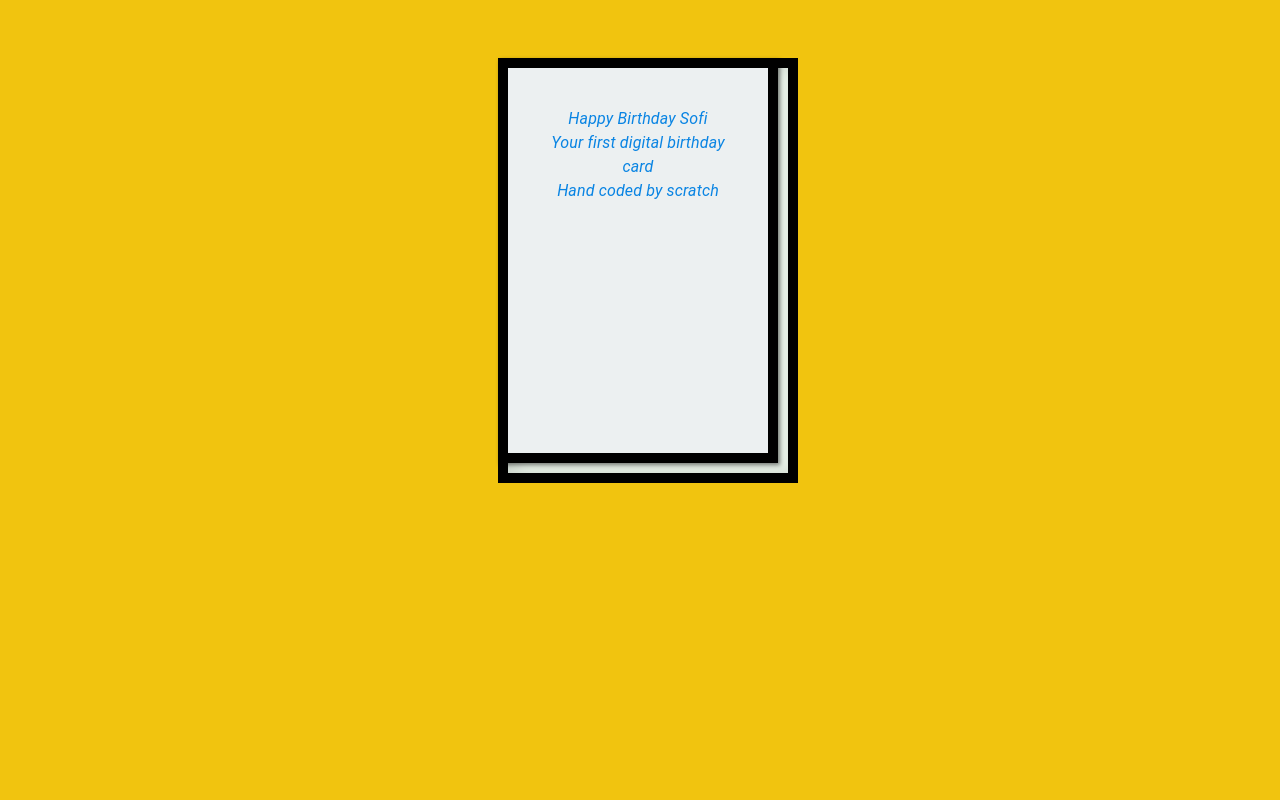
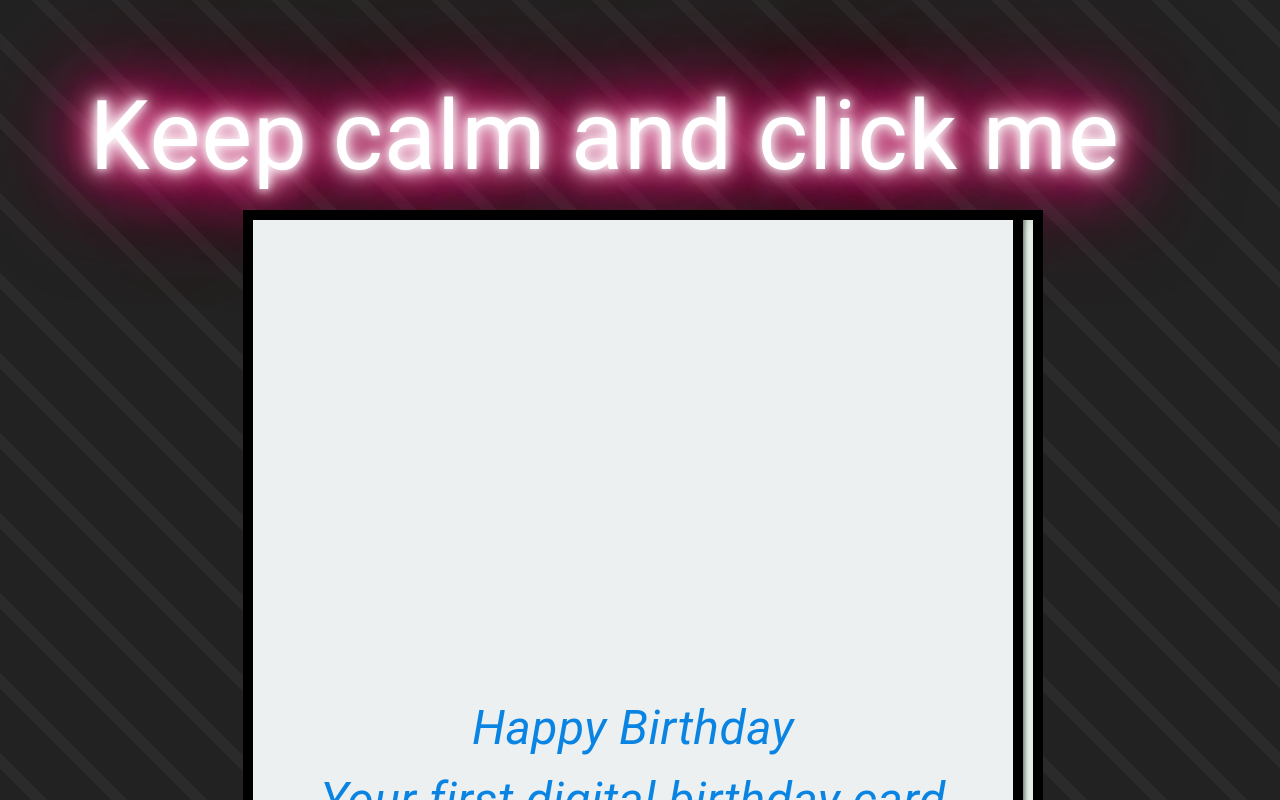
Before and after one commit to Konstantin-Natev/Sofi-Birthday-Card, a React (Vite) app: page / in a window 1280 px wide. Shown: the top 800 px of the page. Built offline with nearby package versions, Linux system fonts and the light colour scheme.

Commit message:
craete wormhole

```diff
--- a/package.json
+++ b/package.json
@@ -13,7 +13,10 @@
     "@emotion/react": "^11.13.3",
     "@emotion/styled": "^11.13.0",
     "@mui/material": "^6.1.1",
+    "aframe": "^1.6.0",
+    "aframe-react": "^4.4.0",
     "animate.css": "^4.1.1",
+    "gsap": "^3.12.5",
     "magic.css": "^1.4.8",
     "react": "^18.3.1",
     "react-css-modules": "^4.7.11",
@@ -30,6 +33,7 @@
     "eslint-plugin-react-hooks": "^5.1.0-rc.0",
     "eslint-plugin-react-refresh": "^0.4.9",
     "globals": "^15.9.0",
+    "tailwindcss": "^3.4.12",
     "typescript": "^5.5.3",
     "typescript-eslint": "^8.0.1",
     "vite": "^5.4.1"
--- a/src/components/Card/Card.tsx
+++ b/src/components/Card/Card.tsx
@@ -1,39 +1,63 @@
-import { Grid, Typography } from "@mui/material"
+import { Grid, Typography } from "@mui/material";
 import styles from "./card.module.css";
 import 'animate.css';
-import { useEffect, useState } from "react";
+import { useLayoutEffect, useRef, useState } from "react";
+import { gsap } from "gsap";
+import Wormhole from "../Wormhole/Wormhole";
 
 interface CardProps {
     isCardClicked: boolean;
     setIsCardClicked: (value: boolean) => void;
 }
 
-export const Card = ({isCardClicked, setIsCardClicked}: CardProps) => {
-    const [displayNone, setDisplayNone] = useState(false);
+export const Card = ({ isCardClicked, setIsCardClicked }: CardProps) => {
+    const [showWormhole, setShowWormhole] = useState(false);
+    const bg1 = useRef(null);
+    const bg2 = useRef(null);
+
     const handleOpenCard = () => {
         setIsCardClicked(true);
     }
 
-     useEffect(() => {
+    useLayoutEffect(() => {
+        const ctx = gsap.context(() => {
+            const pinAnim = gsap.timeline({ paused: true })
+                .to(bg1.current, { transform: "scale(3.05)", duration: 3, ease: "power2.out" });
+
             if (isCardClicked) {
-      const timer = setTimeout(() => {
-        setDisplayNone(true);
-      }, 2000); // 2-second delay before showing the ZoomingScreen
+                pinAnim.play();
 
-      return () => clearTimeout(timer); // Clean up the timer on unmount
+                setTimeout(() => {
+                    setShowWormhole(true);
+                }, 600);
+            } else {
+                pinAnim.reverse();
+                setShowWormhole(false);
             }
+        });
+
+        return () => ctx.revert();
     }, [isCardClicked]);
 
     return (
-        <Grid  className={`${styles.card} animate__animated animate__zoomIn ${displayNone ? styles.hideTheCardAnimation : ""}`}>
-            <Grid className={`${styles.backSide} ${isCardClicked ? styles.backSideClicked : ""}`}></Grid>
-            <Grid onClick={handleOpenCard} className={`${styles.frontSide}  ${isCardClicked ? styles.frontSideClicked : ""}`}>
+        <>
+            <Typography className={styles.neonText}>Keep calm and click me</Typography>
+            <Grid ref={bg1} className={`${styles.card} ${styles.rootContainer} perspective animate__animated animate__zoomIn`}>
+                <Grid ref={bg2} className={`${styles.backSide} ${isCardClicked ? styles.backSideClicked : ""}`}>
+                </Grid>
+                <Grid onClick={handleOpenCard} className={`${styles.frontSide} ${isCardClicked ? styles.frontSideClicked : ""}`}>
                     <Grid className={styles.contentContainer}>
-                    <Typography className={`${styles.headerText} ${styles.textContent}`}>Happy Birthday Sofi</Typography>
+                        <Typography className={`${styles.headerText} ${styles.textContent}`}>Happy Birthday </Typography>
                         <Typography className={styles.textContent}>Your first digital birthday card</Typography>
                         <Typography className={styles.textContent}>Hand coded by scratch</Typography>
                     </Grid>
                 </Grid>
             </Grid>
-    )
-}
+                    {showWormhole && (
+                        <div className={styles.wormholeContainer}>
+                            <Wormhole />
+                        </div>
+                    )}
+        </>
+    );
+};
--- a/src/components/Card/card.module.css
+++ b/src/components/Card/card.module.css
@@ -1,28 +1,27 @@
 .card {
     position: relative;
-    width: 300px;
-    height: 425px;
+    width: 800px;
+    height: 1200px;
     border: 10px solid #000;
     margin: 50px auto 50px auto;
     box-shadow: inset 10px 0px 15px 0px rgba(0, 0, 0, 0.1);
     background-color: #e6f0e6;
+    overflow-y: hidden;
 }
 
 .contentContainer{
-  width: 80%;
-  height: 80%;
   margin: auto;
 }
 
 .headerText{
   font-family: 'Nobile', sans-serif;
-  font-size: 1.5em;
+  font-size: 3rem;
   margin: 60px auto 60px auto;
   color: #000;
   font-weight: 700;
 }
 .textContent {
-  font-size: 1.1em;
+  font-size: 3rem !important;
   line-height: 1.5;
   font-family: 'Nobile';
   color: #0984e3;
@@ -45,10 +44,12 @@
   transform-origin: 0% 50%;
   transform: perspective(800px) rotateY(0deg);
   transition: all .8s ease-in-out;
+  overflow-y: hidden;
 }
 .frontSideClicked{
   transform: perspective(800px) rotateY(-170deg);
   background-color: #ecf0f1;
+  overflow-y: hidden;
 }
 .card .front img, .card .back img{
   width: 200px;
@@ -67,16 +68,80 @@
   transform-style: preserve-3d;
   transform-origin: 0% 50%;
   transition: all 0.8s ease-in-out;
-  background-color: #ecf0f1;
+  background-color: #000;
   box-shadow: 0px 0px 0px 0px rgba(0,0,0,0.1);
+  overflow-y: hidden;
 }
 .backSideClicked{
   transform: perspective(800px) rotateY(-170deg);
   box-shadow: 7px 0px 5px 0px rgba(0,0,0,0.3),
               inset 2px 0px 15px 0px rgba(0,0,0,0.1);
-  background-color: #ecf0f1;
+  background-color: #000;
+  overflow-y: hidden;
 }
 
-.hideTheCardAnimation {
-   display: none;
+@keyframes zoomIn {
+  0% {
+    transform: scale(1.5);
+  }
+  100% {
+    transform: scale(2);
+  }
 }
+
+.whiteOverlay {
+  position: absolute;
+  top: 0;
+  left: 0;
+  width: 100vw;
+  height: 100vh;
+  background-color: white;
+  opacity: 0;
+  z-index: 1000;
+  pointer-events: none;
+  overflow-y: hidden;
+}
+
+.rootContainer {
+  position: absolute;
+  top: 20%;
+  left: 19%;
+}
+
+.neonText {
+  text-align: center;
+  font-size: 6rem !important;
+  line-height: 1;
+  text-decoration: none;
+  color: #fff;
+  position: absolute;
+  top: 8%;
+  left: 7%;
+  font-family: "Monoton";
+  animation: neon 1.5s ease-in-out infinite alternate;
+}
+
+@keyframes neon {
+  from {
+    text-shadow: 0 0 10px #fff, 0 0 20px #fff, 0 0 30px #fff, 0 0 40px #ff1177,
+      0 0 70px #ff1177, 0 0 80px #ff1177, 0 0 100px #ff1177, 0 0 150px #ff1177;
+  }
+  to {
+    text-shadow: 0 0 5px #fff, 0 0 10px #fff, 0 0 15px #fff, 0 0 20px #ff1177,
+      0 0 35px #ff1177, 0 0 40px #ff1177, 0 0 50px #ff1177, 0 0 75px #ff1177;
+  }
+}
+
+.wormholeContainer {
+  position: absolute;
+  background-color: #000;
+  top: 0;
+  left: 0;
+  width: 100%;
+  height: 100%;
+  z-index: 5; /* Higher z-index to ensure visibility */
+  display: flex;
+  justify-content: center;
+  align-items: center;
+  overflow-y: hidden;
+}
--- /dev/null
+++ b/src/components/Wormhole/Wormhole.tsx
@@ -0,0 +1,41 @@
+import { useEffect, useRef } from 'react';
+import { gsap } from 'gsap';
+import styles from './wormhole.module.css'; // Import the CSS module
+
+const Wormhole = () => {
+  const wormholeRef = useRef<HTMLDivElement>(null);
+
+  useEffect(() => {
+    const count = 500; // Number of spheres
+    const radius = 1500; // Radius of the wormhole
+    const length = 5000; // Length (depth) of the wormhole
+
+    const wormhole = wormholeRef.current;
+    if (!wormhole) return;
+
+    for (let i = 0; i < count; i++) {
+      const sphere = document.createElement('div');
+      sphere.classList.add(styles.sphere);
+      wormhole.appendChild(sphere);
+
+      const depth = (i / count) * length;
+
+      gsap.set(sphere, {
+        x: Math.sin(i) * radius,
+        y: Math.cos(i) * radius,
+        z: -depth
+      });
+    }
+
+    gsap.to(wormhole, {
+      rotationZ: 360,
+      repeat: -1,
+      duration: 6,
+      ease: 'none',
+    });
+  }, []);
+
+  return <div ref={wormholeRef} className={styles.wormholeContainer} />;
+};
+
+export default Wormhole;
--- /dev/null
+++ b/src/components/Wormhole/wormhole.module.css
@@ -0,0 +1,18 @@
+.wormholeContainer {
+  perspective: 1000px;
+  position: relative;
+  width: 100vw;
+  height: 100vh;
+  display: flex;
+  justify-content: center;
+  align-items: center;
+}
+
+.sphere {
+  width: 20px;
+  height: 20px;
+  background-color: blue;
+  border-radius: 50%;
+  position: absolute;
+  transform-style: preserve-3d;
+}
--- a/src/components/ZommingScreen/ZoomingScreen.tsx
+++ /dev/null
@@ -1,9 +0,0 @@
-import { Grid } from "@mui/material";
-import styles from "./zooming-screen.module.css";
-
-export const ZoomingScreen = () => {
-
-    return (
-        <Grid className={styles.whiteScreen}></Grid>
-    );
-};
--- a/src/components/ZommingScreen/zooming-screen.module.css
+++ /dev/null
@@ -1,19 +0,0 @@
-.whiteScreen {
-    background-color: aqua;
-    width: 100vw;
-    height: 100vh;
-  animation: expandToFullscreen 3s ease-in-out;
-
-}
-
-@keyframes expandToFullscreen {
-    0% {
-         display: none;
-    }
-    100% {
-        width: 100vw;
-        height: 100vh;
-    background-color: aqua;
-
-    }
-}
--- a/src/index.css
+++ b/src/index.css
@@ -1,6 +1,12 @@
 html, body {
-  overflow: hidden;
-  background-color: #f1c40f;
-  width: 100%;
-  height: 100%;
+  background-color: #222222;
+  background: repeating-linear-gradient(
+      45deg,
+      #2b2b2b 0%,
+      #2b2b2b 10%,
+      #222222 0%,
+      #222222 50%
+    )
+    0 / 80px 80px;
+  overflow-y: hidden;
 }
```
Also changed, not shown: src/App.tsx (+1 -102 lines), tailwind.config.js (added, +8 -0 lines), 1 other file (tests, documents, lock files or other folders). Lines whose indentation alone changed are shown as unchanged.
